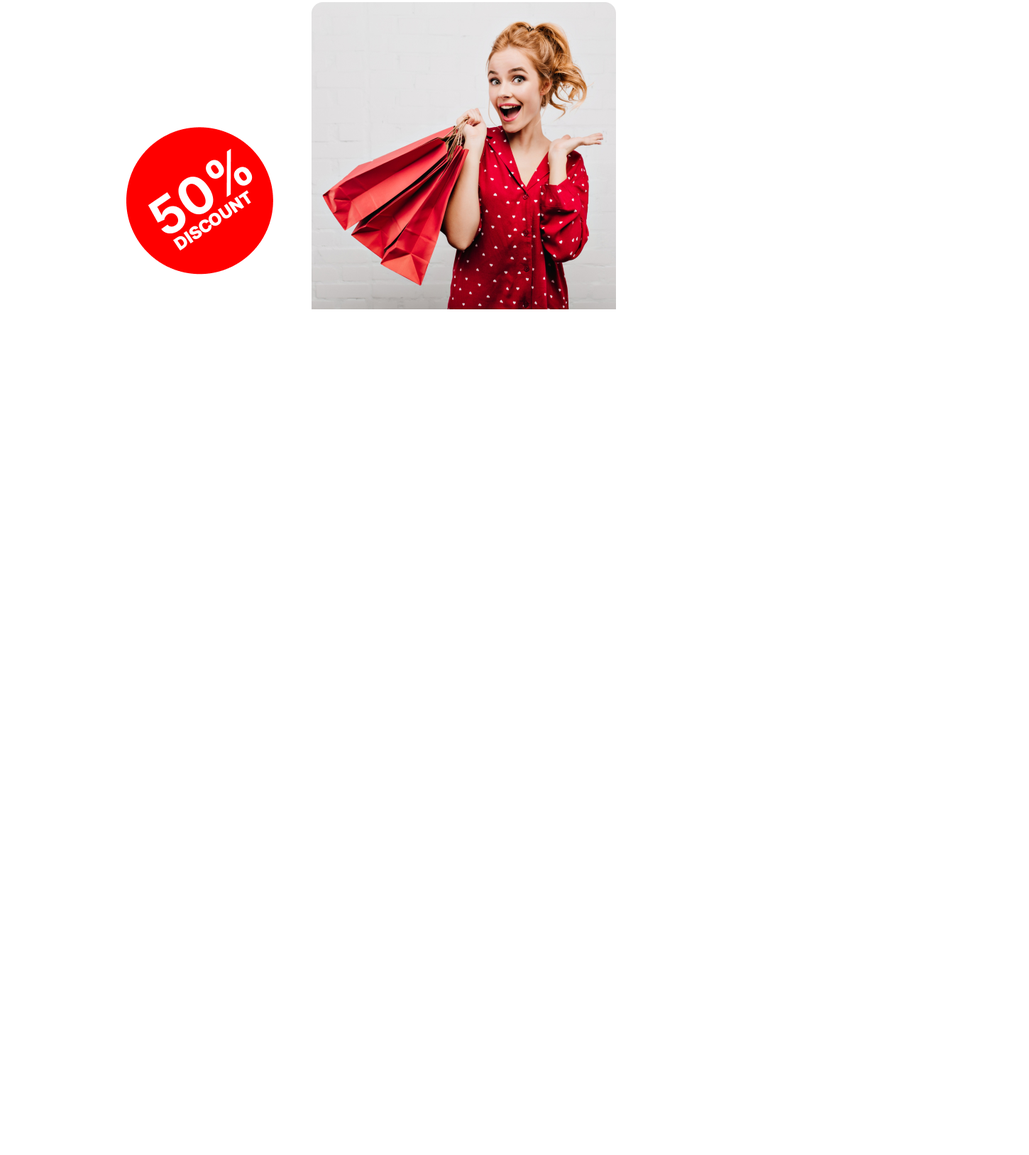
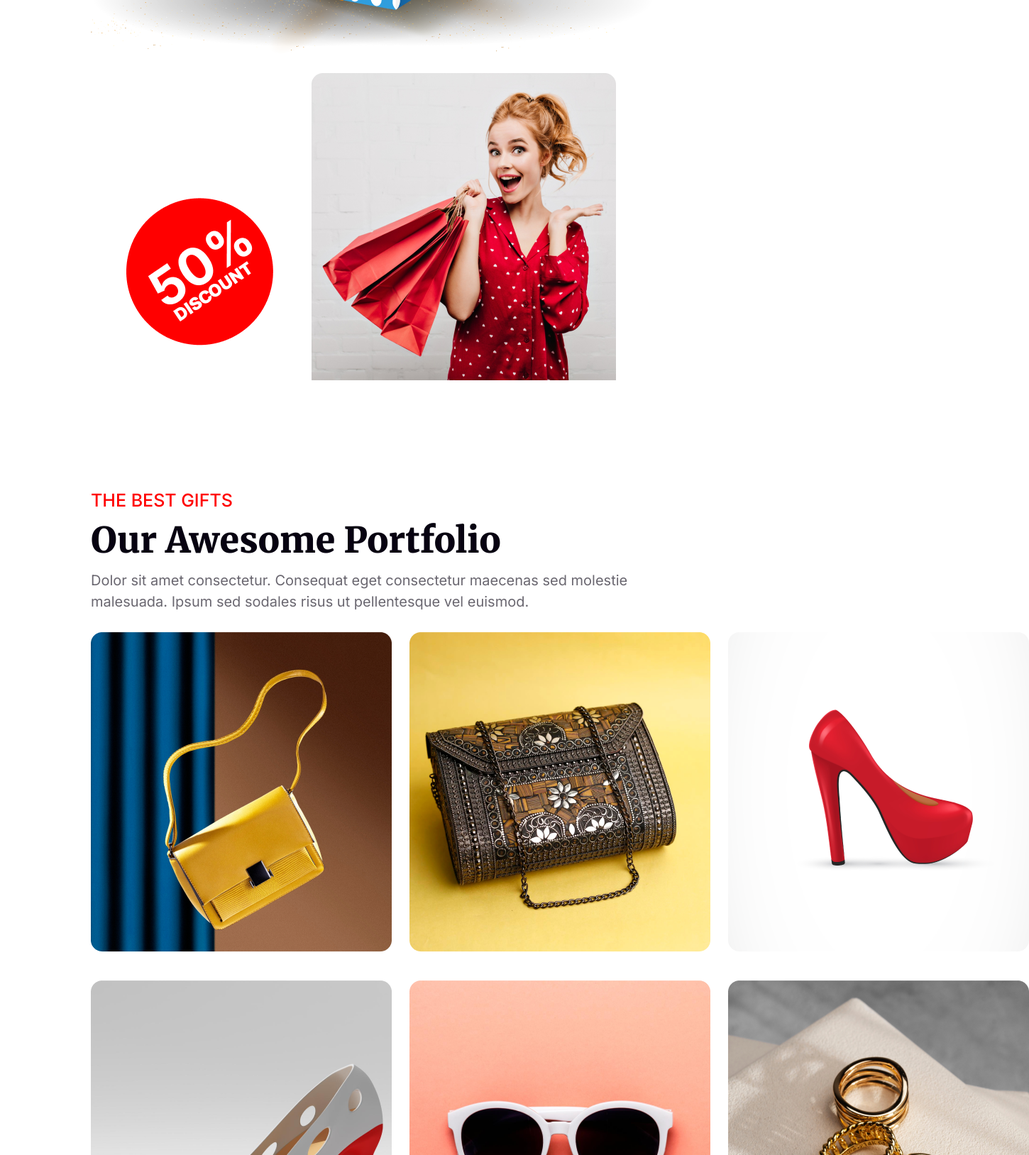
Before and after one commit to iamcharlie17/assignment-new-year, a plain HTML site: page index.html in a window 1280 px wide. Shown: the part 4256-5884 px from the top of the page at 71% size, 1450 px wide, since content can reach past the window. Before the commit the page ends 4696 px from the top, so only its background shows below. Drawn offline with Linux system fonts and the light colour scheme.

Commit message:
portfolio section done

```diff
--- a/index.html
+++ b/index.html
@@ -108,6 +108,30 @@
       </section>
     </div>
 
+    <div class="container">
+      <section class="portfolio-section">
+        <div class="portfolio-text">
+          <h2>THE BEST GIFTS</h2>
+          <h1>Our Awesome Portfolio</h1>
+          <p>Dolor sit amet consectetur. Consequat eget consectetur maecenas sed molestie malesuada. Ipsum sed sodales risus ut
+          pellentesque vel euismod.</p>
+        </div>
+        <div class="portfolio-images">
+          <div class="column">
+            <img src="resources/Rectangle 3.png" alt="">
+            <img src="resources/Rectangle 6.png" alt="">
+          </div>
+          <div class="column">
+            <img src="resources/Rectangle 4.png" alt="">
+            <img src="resources/Rectangle 7.png" alt="">
+          </div>
+          <div class="column">
+            <img src="resources/Rectangle 5.png" alt="">
+            <img src="resources/Rectangle 8.png" alt="">
+          </div>
+        </div>
+      </section>
+    </div>
 
   </main>
   <footer></footer>
--- a/styles/style.css
+++ b/styles/style.css
@@ -228,7 +228,7 @@
 /* holiday sale section */
 
 .holiday-sale-section {
-  margin-top: 100px;
+  margin-top: 200px;
 }
 
 .holiday-text {
@@ -262,3 +262,44 @@
 .holiday-images {
   mix-blend-mode: multiply;
 }
+
+/* porfolio section styles */
+.portfolio-section {
+  margin-top: 150px;
+}
+
+.portfolio-text h2 {
+  color: #f00;
+  font-family: Inter;
+  font-size: 25px;
+  font-weight: 500;
+}
+.portfolio-text h1 {
+  color: #070211;
+  font-family: Merriweather;
+  font-size: 50px;
+  font-weight: 900;
+  line-height: normal;
+  margin: 10px 0;
+}
+.portfolio-text p {
+  color: rgba(7, 2, 17, 0.6);
+  font-family: Inter;
+  font-size: 20px;
+  font-weight: 400;
+  line-height: 30px;
+  margin: 5px 200px 10px 0px;
+}
+
+.portfolio-images {
+  display: flex;
+  gap: 25px;
+}
+.portfolio-images img {
+  padding: 18px 0;
+  cursor: pointer;
+  transition: opacity 0.3s ease-in-out;
+}
+.portfolio-images img:hover {
+  opacity: 0.2;
+}
```
